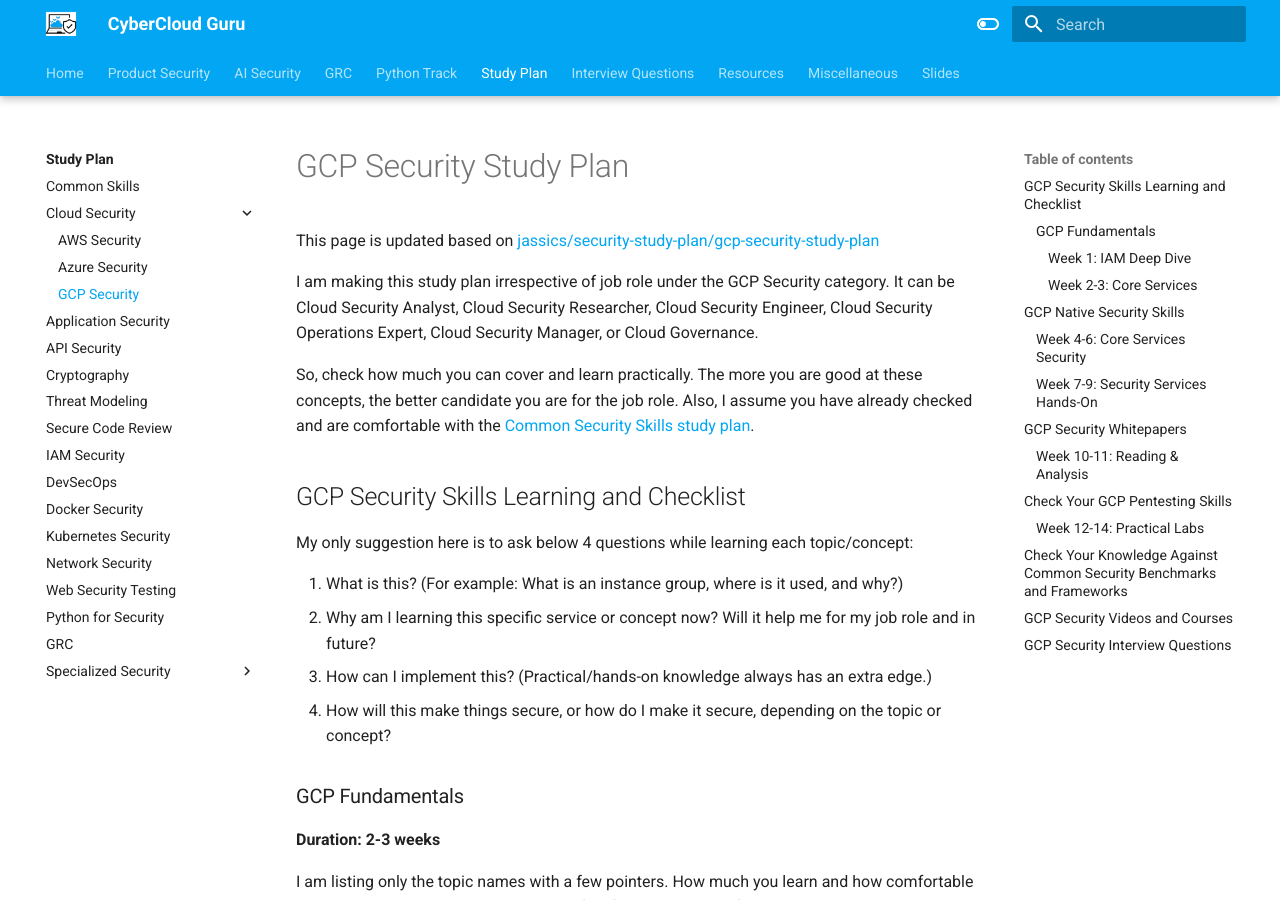
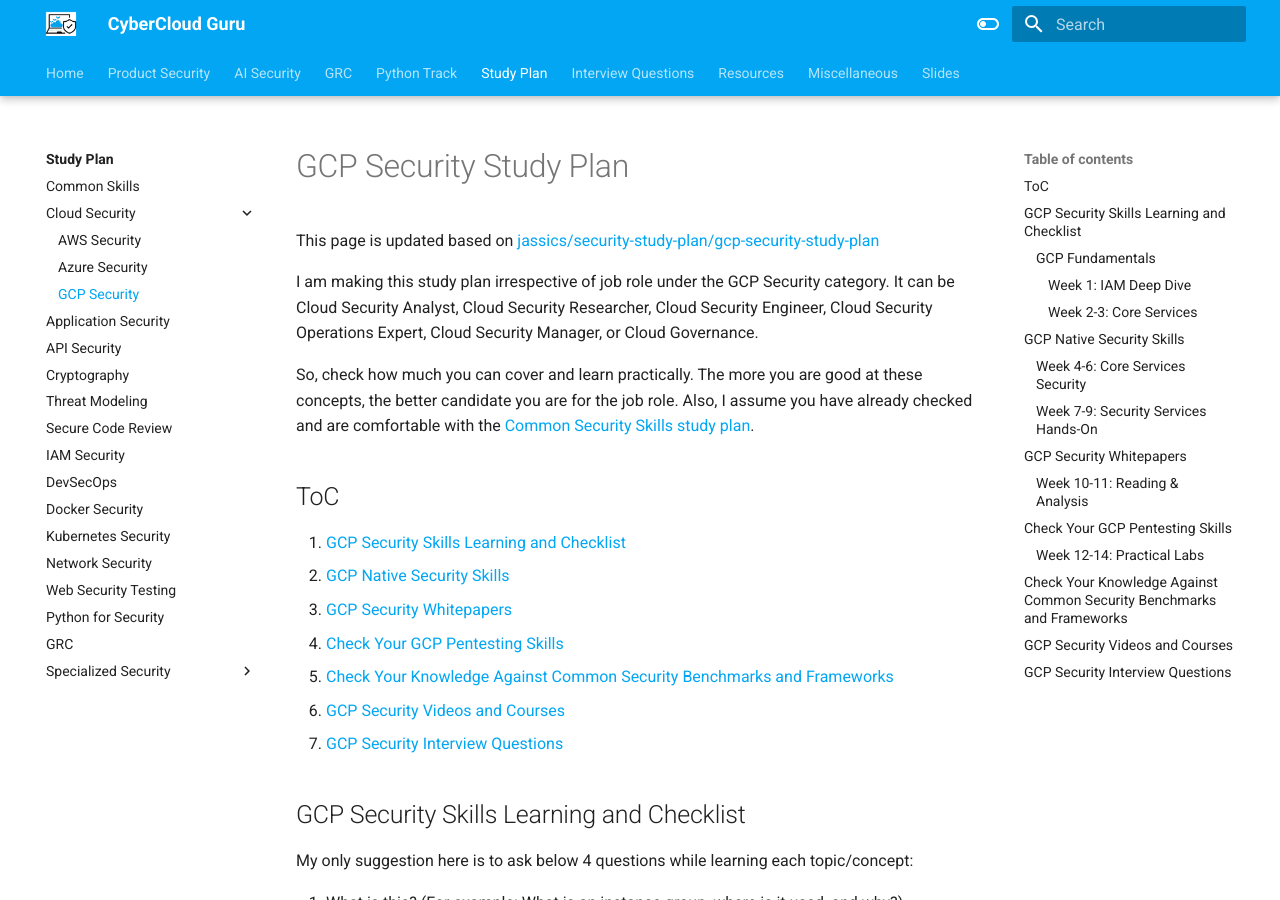
Before and after one commit to jassics/CybercloudLearning, an MkDocs documentation site: the page built from docs/study-plan/cloud-security/gcp-security-study-plan.md, in a window 1280 px wide and 900 px high. Built offline with MkDocs 1.6.1 and Material for MkDocs 9.7.7, drawn with Linux system fonts in a browser that asks for light colours.

Commit message:
Fix ToC heading consistency in study-plan pages
Rename genai-security-study-plan.md's "## Study Plan ToC" to the
standard "## ToC" used by all 23 other pages with a ToC, and add a
missing ToC to gcp-security-study-plan.md matching its azure sibling.

Co-Authored-By: Claude Sonnet 5 <noreply@anthropic.com>

```diff
--- a/docs/study-plan/cloud-security/gcp-security-study-plan.md
+++ b/docs/study-plan/cloud-security/gcp-security-study-plan.md
@@ -5,6 +5,15 @@ This page is updated based on [jassics/security-study-plan/gcp-security-study-pl
 I am making this study plan irrespective of job role under the GCP Security category. It can be Cloud Security Analyst, Cloud Security Researcher, Cloud Security Engineer, Cloud Security Operations Expert, Cloud Security Manager, or Cloud Governance.
 
 So, check how much you can cover and learn practically. The more you are good at these concepts, the better candidate you are for the job role. Also, I assume you have already checked and are comfortable with the [Common Security Skills study plan](../common-skills-study-plan.md).
+
+## ToC
+1. [GCP Security Skills Learning and Checklist](#gcp-security-skills-learning-and-checklist)
+2. [GCP Native Security Skills](#gcp-native-security-skills)
+3. [GCP Security Whitepapers](#gcp-security-whitepapers)
+4. [Check Your GCP Pentesting Skills](#check-your-gcp-pentesting-skills)
+5. [Check Your Knowledge Against Common Security Benchmarks and Frameworks](#check-your-knowledge-against-common-security-benchmarks-and-frameworks)
+6. [GCP Security Videos and Courses](#gcp-security-videos-and-courses)
+7. [GCP Security Interview Questions](#gcp-security-interview-questions)
 
 ## GCP Security Skills Learning and Checklist
 My only suggestion here is to ask below 4 questions while learning each topic/concept:
```
Also changed, not shown: docs/study-plan/specialized/genai-security-study-plan.md (+1 -1 lines).
